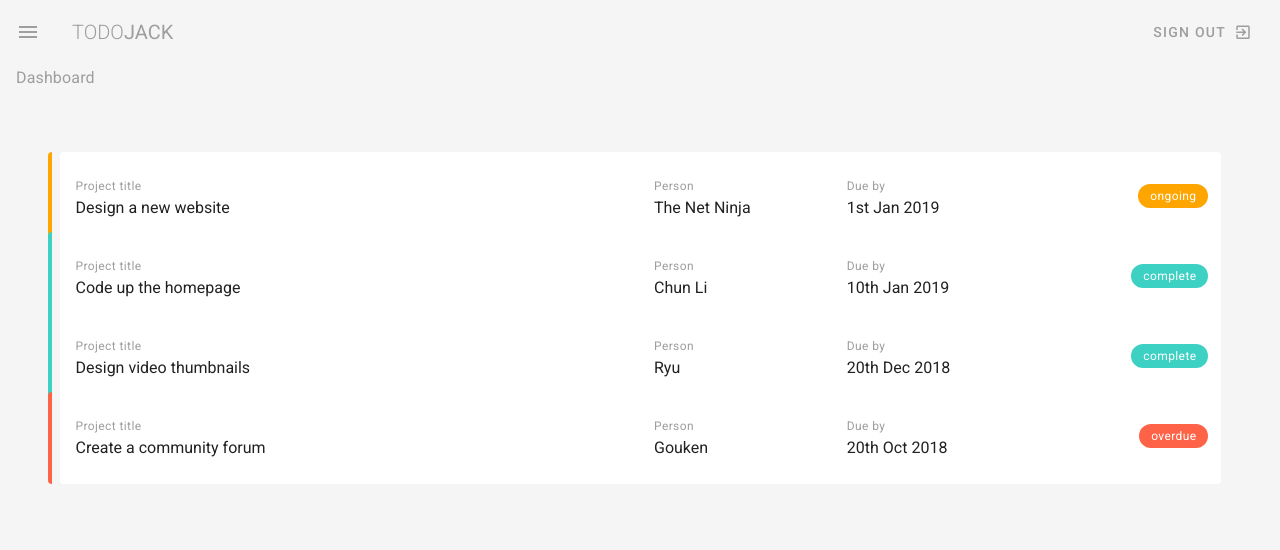
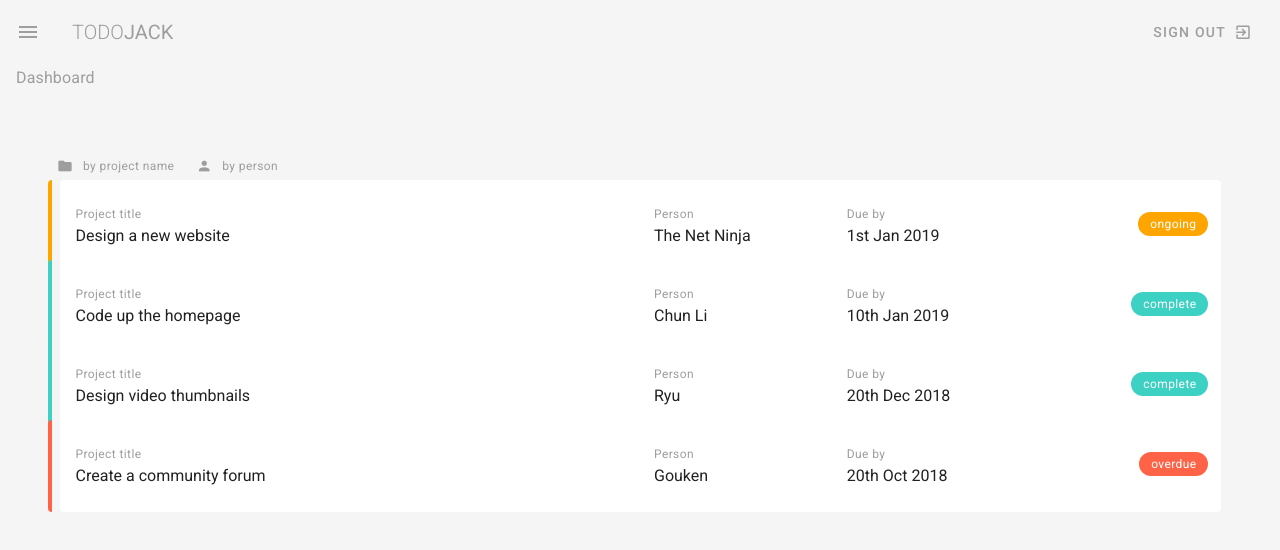
Before and after one commit to GaisericDev/todo, a Vue app: page / in a window 1280 px wide. Shown: the top 550 px of the page. Built offline with nearby package versions, Linux system fonts and the light colour scheme.

Commit message:
add ordering

```diff
--- a/src/views/Dashboard.vue
+++ b/src/views/Dashboard.vue
@@ -4,6 +4,16 @@
       Dashboard
     </h1>
     <v-container class="my-15">
+      <v-row wrap class="mb-3">
+        <v-btn small flat depressed class="grey--text" @click="sortBy('title')">
+          <v-icon left small>mdi-folder</v-icon>
+          <span class="caption text-lowercase">By project name</span>
+        </v-btn>
+        <v-btn small flat depressed class="grey--text" @click="sortBy('person')">
+          <v-icon left small>mdi-account</v-icon>
+          <span class="caption text-lowercase">By person</span>
+        </v-btn>
+      </v-row>
       <v-card  flat v-for="project in projects" :key="project.title">
         <v-row wrap :class="`pa-3 project ${project.status}`">
           <v-col cols="12" md="6">
@@ -43,6 +53,12 @@
         { title: 'Create a community forum', person: 'Gouken', due: '20th Oct 2018', status: 'overdue', content: 'Lorem ipsum dolor sit amet consectetur adipisicing elit. Sunt consequuntur eos eligendi illum minima adipisci deleniti, dicta mollitia enim explicabo fugiat quidem ducimus praesentium voluptates porro molestias non sequi animi!'},
       ]
     }
+  },
+  methods: {
+    /* eslint-disable @typescript-eslint/no-explicit-any */
+    sortBy(prop:any){
+      this.projects.sort((a:any, b:any)=> a[prop] < b[prop] ? -1 : 1);
+    }
   }
 });
 </script>
```
